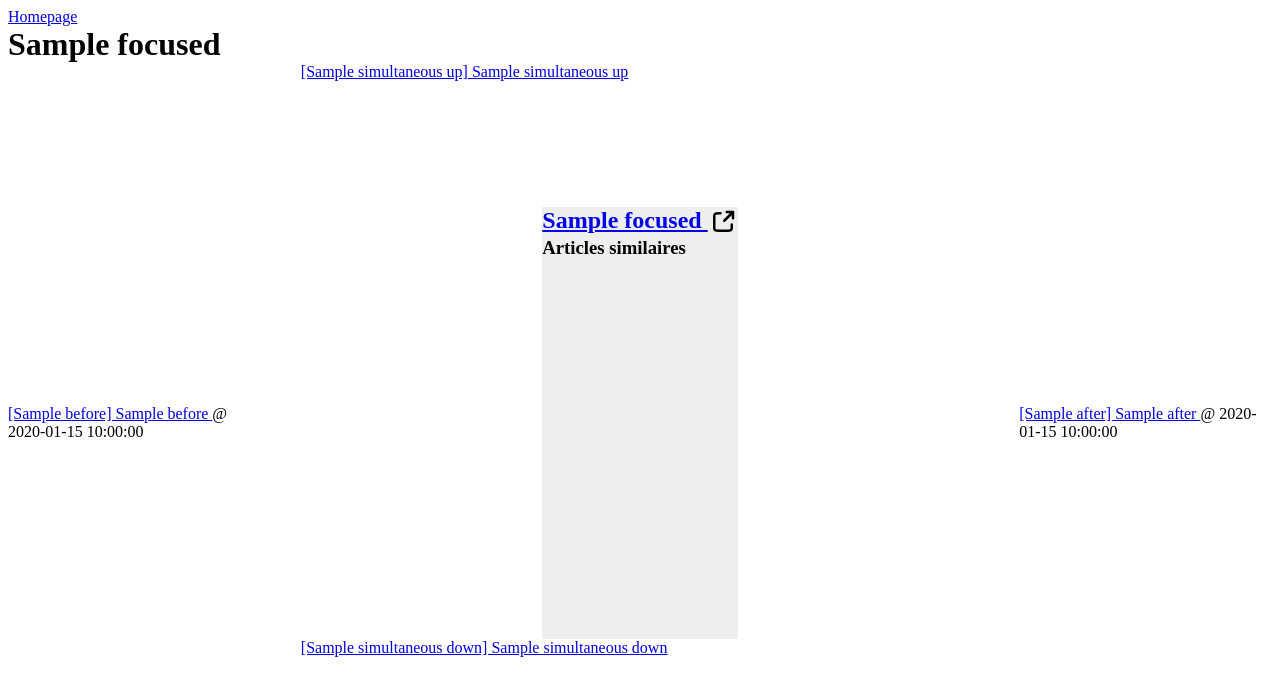
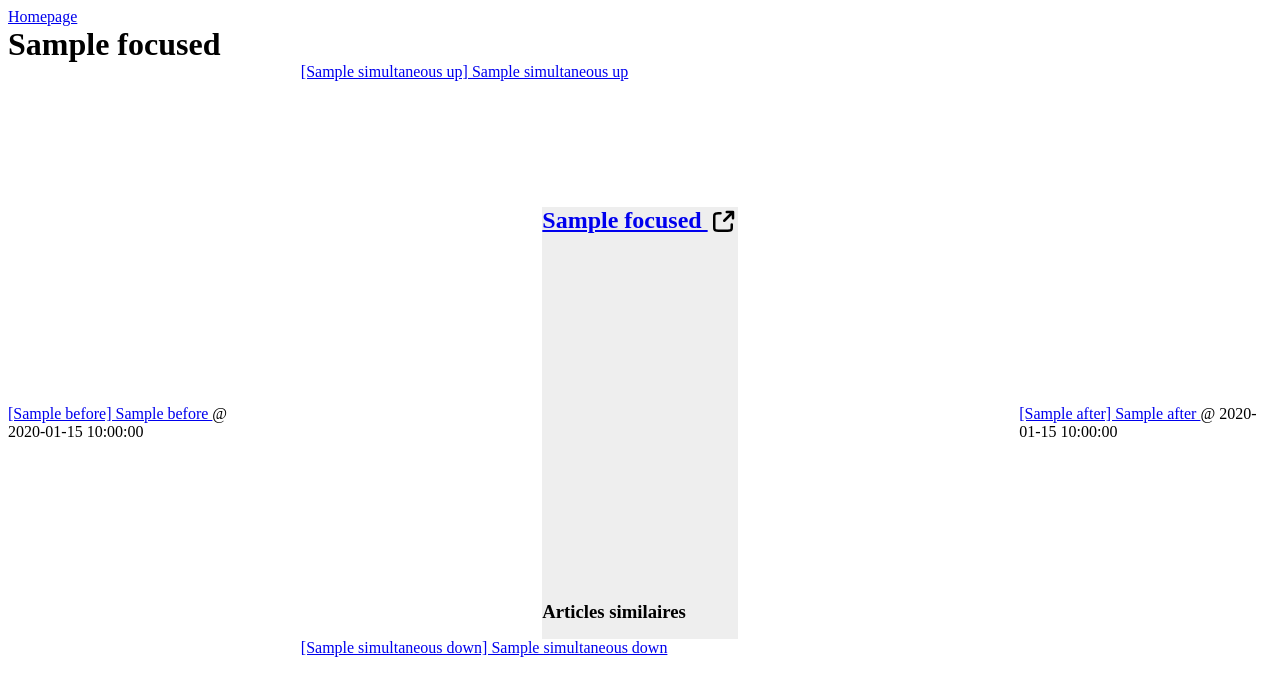
Before and after one commit to jherve/media_observer, a FastAPI app: template templates/site_main_article_detail.html in a window 1280 px wide. Shown: the top 696 px of the page. Run offline with FastAPI, Linux system fonts and the light colour scheme; the template is opened without the code that fills it: most values are stand-ins (such as "Sample title", 1, 10 or a date in 2020); parts of the project's set-up code (start-up, migrations or seed data) failed here and were passed over.

Commit message:
Update display of similar articles

```diff
--- a/static/style.css
+++ b/static/style.css
@@ -27,6 +27,12 @@ h1, h2, h3, h4 {
     overflow: scroll;
     height: 100%;
     background-color: #eee;
+
+    display: grid;
+    grid-gap: 2em;
+}
+#article_browser .focused .similar {
+    align-self: end;
 }
 #article_browser .focused h2 img {
     vertical-align: middle;
```
